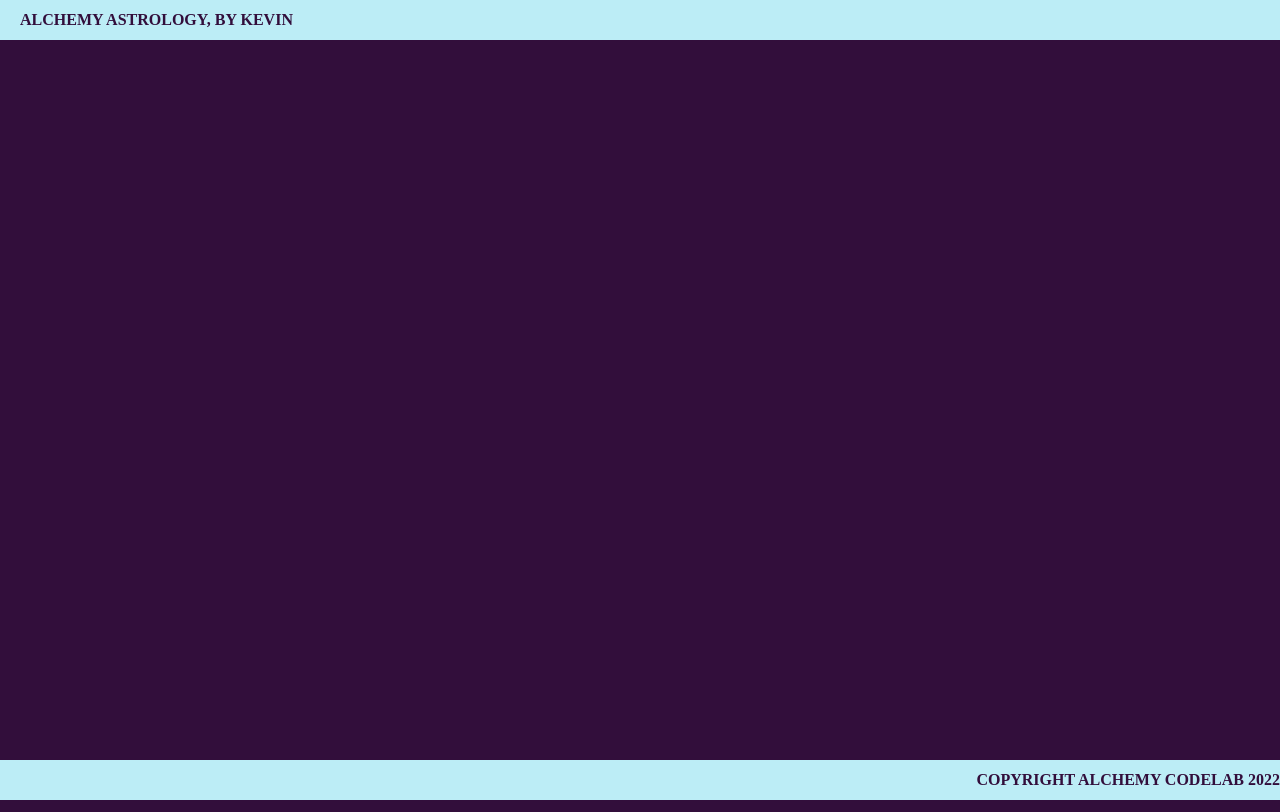
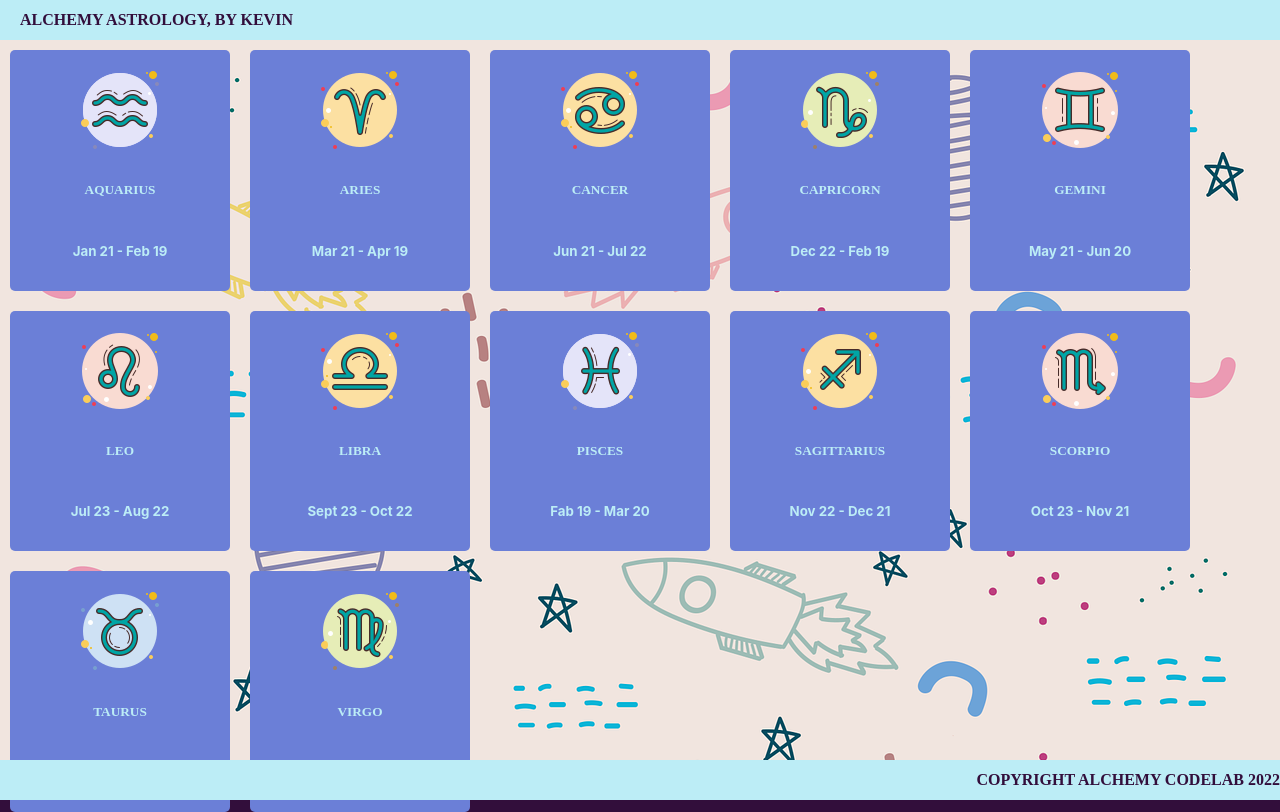
Before and after one commit to Kevin-Roney/zodiac-half-baked, a React (Create React App) app: page / in a window 1280 px wide. Built offline with nearby package versions, Linux system fonts and the light colour scheme; a web font is replaced by a local one.

Commit message:
got zodiac plates rendering and appending properly, time to add some more css

```diff
--- a/src/App.js
+++ b/src/App.js
@@ -2,13 +2,19 @@ import './App.css';
 {/* import the zodiac array */}
 import Header from './Header/Header.js';
 import Footer from './Footer/Footer.js';
+import { zodiacs } from './data.js';
+import Main from './Main/Main.js';
+
 
 function App() {
   return (
     <div className="App">
       {/* import and use the Header. Main, and Footer components here */}
+      {/* the Header component needs a string passed in as the `name` prop */}
       <Header name="Kevin"/>
-      {/* the Header component needs a string passed in as the `name` prop */}
+      <Main
+        zodiacs={zodiacs}
+      />
       {/* the Footer component needs a year passed in as the `year` prop */}
       <Footer year="2022"/>
       {/* pass the zodiac array imported above to the Main component as a `zodiacs` prop */}
--- a/src/Main/Main.js
+++ b/src/Main/Main.js
@@ -1,13 +1,22 @@
 import React from 'react';
 import backgroundImg from '../background.png';
 import './Main.css';
+import ZodiacCard from '../ZodiacCard/ZodiacCard.js';
 
-export default function Main() {
+export default function Main({ zodiacs }) {
   return (
     <main style={{ backgroundImage: `url(${backgroundImg})` }}>
       {/* import the ZodiacCard component */}
       {/* get the zodiac array from props */}
       {/* for each item in the `zodiacs` array props, render a ZodiacCard component, passing in the name and the dates as props to the ZodiacCard component */}
+      {
+        zodiacs.map((zodiac) =>
+          <ZodiacCard
+            key={zodiac.name}
+            name={zodiac.name}
+            dates={zodiac.dates}
+          />)
+      }
       {/* remember that when you map over an array and render out a list, each item in the list needs a unique 'key' prop */}
     </main>
   );
--- a/src/ZodiacCard/ZodiacCard.js
+++ b/src/ZodiacCard/ZodiacCard.js
@@ -1,5 +1,12 @@
 import './ZodiacCard.css';
 
-export default function ZodiacCard() {
+export default function ZodiacCard({ name, dates }) {
   {/* in this component,  use the `name` and `dates` props to render the name and dates of the sign, as well as load the correct image  from the public directory */}
+  return (
+    <div className='zodiac-card'>
+      <img src={`/images/${name}.png`}/>
+      <h5 className='name'>{name}</h5>
+      <h5 className='dates'>{dates}</h5>
+    </div>
+  );
 }
--- a/src/data.js
+++ b/src/data.js
@@ -1,4 +1,4 @@
-export const zodiac = [
+export const zodiacs = [
   {
     name: 'aquarius',
     dates: 'Jan 21 - Feb 19',
```
